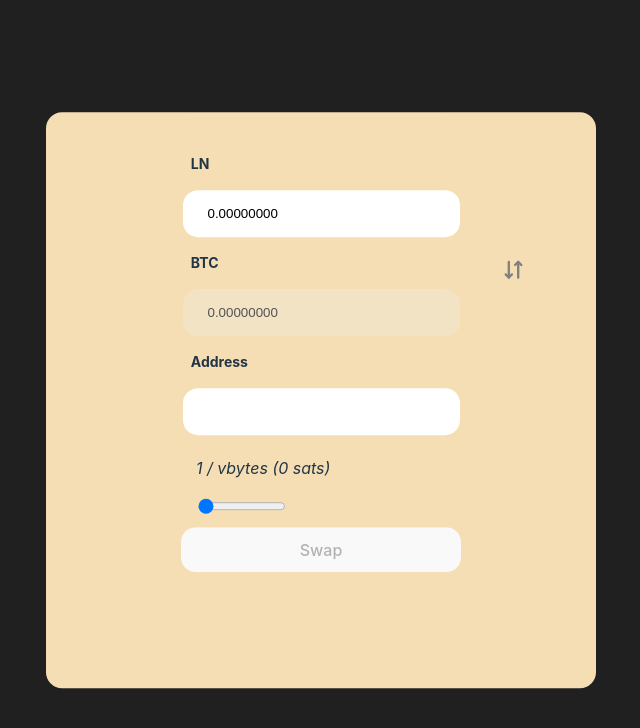
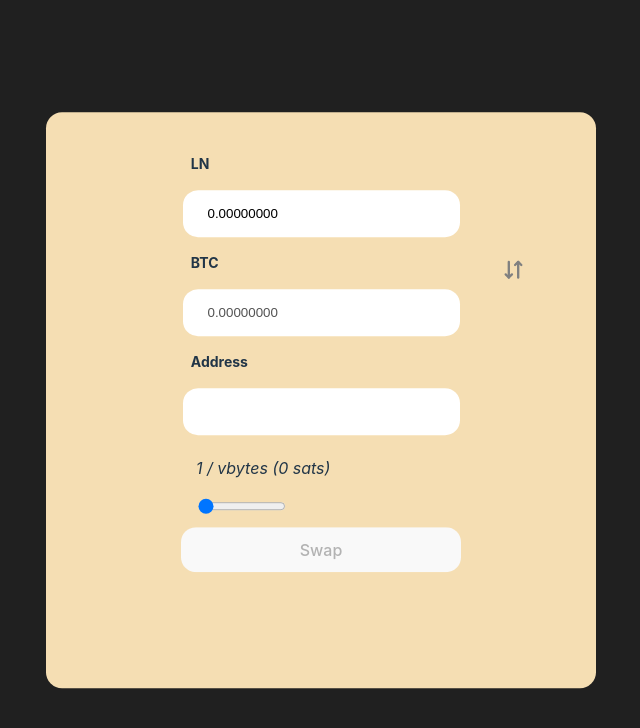
Before and after one commit to kaikynetto/ln-swap-ui, a React (Vite) app: page / in a window 1280 px wide. Shown: the top 728 px of the page, without its empty margins (319-959 px from the left). Built offline with nearby package versions, Linux system fonts and the light colour scheme; no server answers.

Commit message:
Update App.css

```diff
--- a/src/App.css
+++ b/src/App.css
@@ -57,6 +57,10 @@ body {
   outline: none;
 }
 
+.input:disabled {
+  background-color: white;
+}
+
 input[type="number"]::-webkit-outer-spin-button,
 input[type="number"]::-webkit-inner-spin-button {
     -webkit-appearance: none;
@@ -87,6 +91,5 @@ input[type="number"]::-webkit-inner-spin-button {
 }
 
 .swap:focus {
-  outline-color: #083B89;
-  outline-width: 0.5px;
+  outline-width: 0;
 }
```
